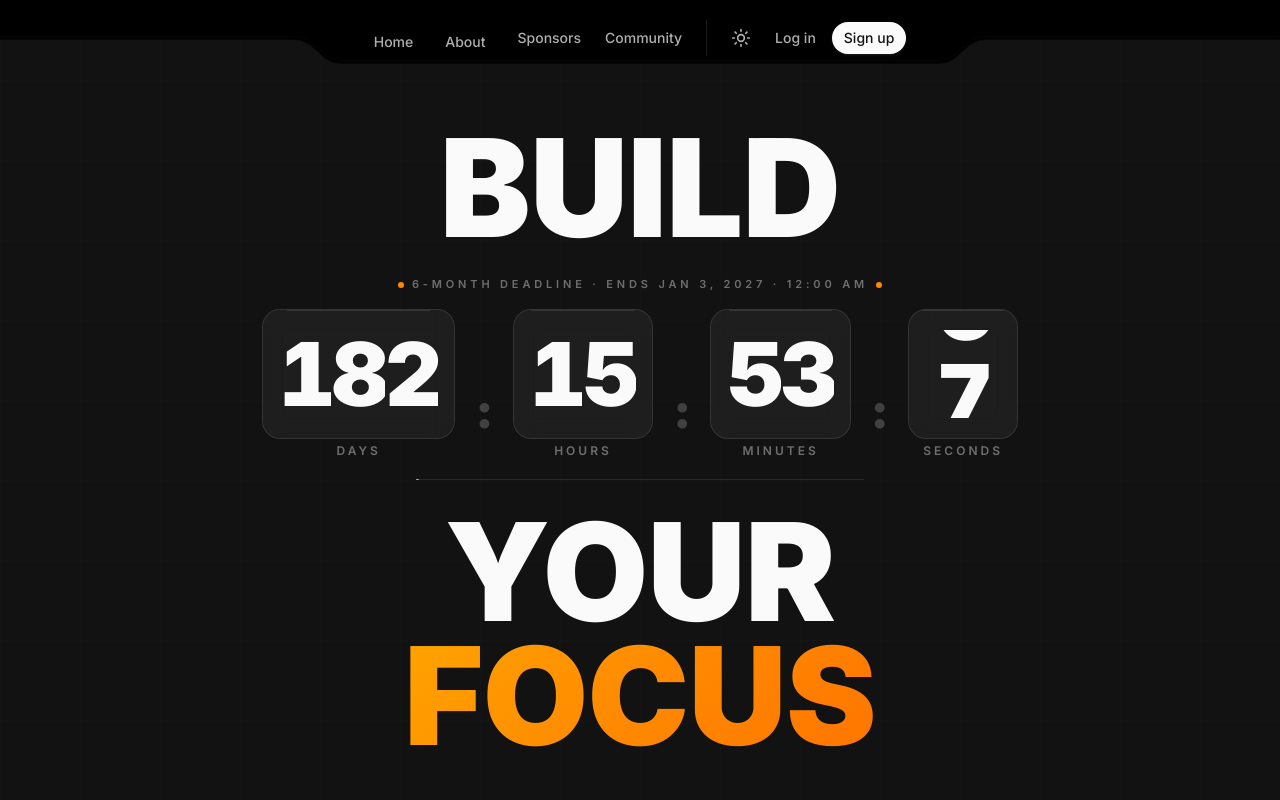
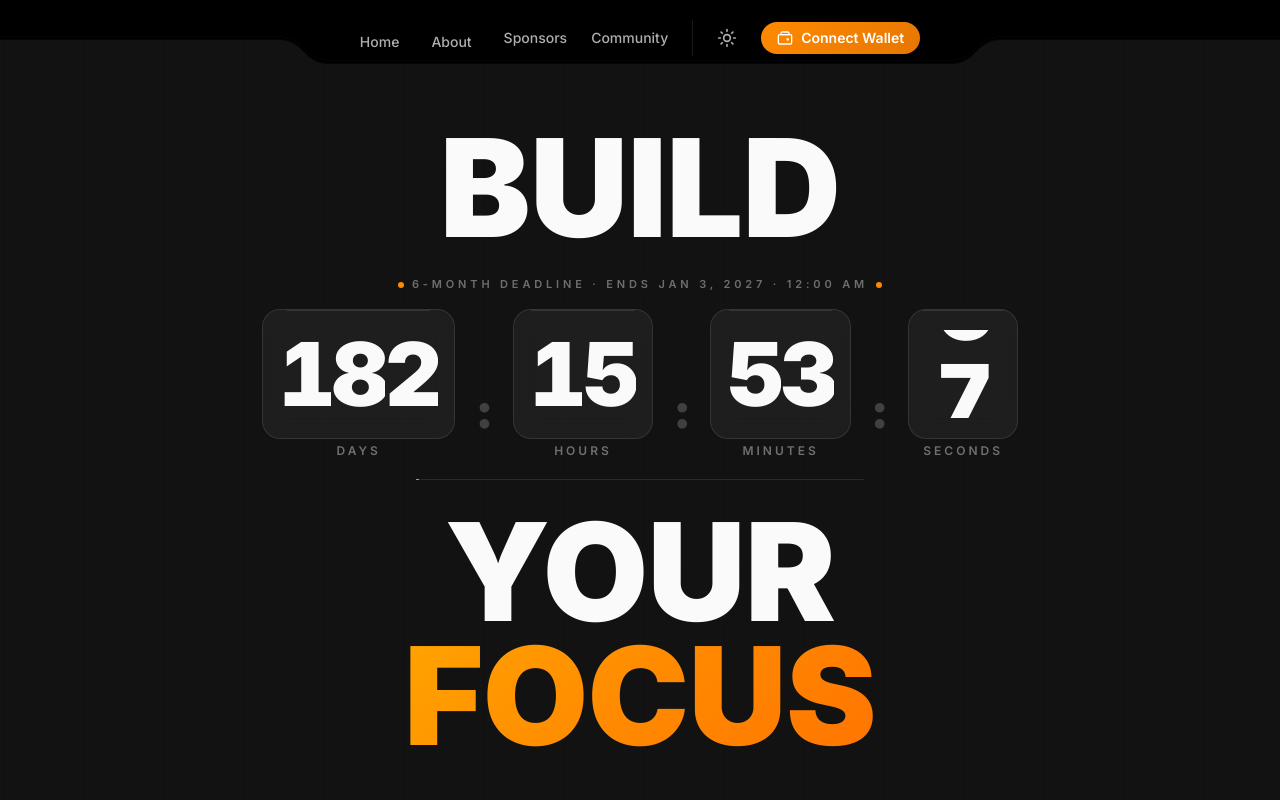
Before and after one commit to Souravsanyal1/timer-page, a Next.js app: page / in a window 1280 px wide. Shown: the top 800 px of the page. Built offline with nearby package versions, Linux system fonts and the light colour scheme.

Commit message:
feat: replace login/signup with Connect Wallet button in navbar

```diff
--- a/components/ui/notch-navbar.tsx
+++ b/components/ui/notch-navbar.tsx
@@ -123,12 +123,18 @@ export function NotchNavbar({ className, ...props }: React.HTMLAttributes<HTMLEl
 
                 <div className="flex gap-4 pl-4 border-l border-foreground/10 shrink-0 items-center">
                   <ThemeToggle />
-                  <Link href="/login" className="text-sm font-medium text-foreground/70 hover:text-foreground transition-colors whitespace-nowrap">
-                    Log in
-                  </Link>
-                  <Link href="/signup" className="px-3 py-1.5 text-sm font-medium text-background bg-foreground rounded-2xl hover:bg-foreground/90 transition-colors shadow-sm shadow-foreground/10 whitespace-nowrap">
-                    Sign up
-                  </Link>
+                  <button
+                    onClick={() => alert('Connect Wallet coming soon!')}
+                    className="flex items-center gap-2 px-4 py-1.5 text-sm font-semibold text-white rounded-2xl transition-all whitespace-nowrap shadow-md hover:shadow-lg active:scale-95"
+                    style={{ background: 'linear-gradient(135deg, #FF8A00, #e67600)' }}
+                  >
+                    <svg xmlns="http://www.w3.org/2000/svg" className="w-4 h-4" viewBox="0 0 24 24" fill="none" stroke="currentColor" strokeWidth="2" strokeLinecap="round" strokeLinejoin="round">
+                      <rect x="2" y="7" width="20" height="14" rx="2" ry="2"/>
+                      <path d="M16 3H8a2 2 0 0 0-2 2v2h12V5a2 2 0 0 0-2-2z"/>
+                      <circle cx="16" cy="14" r="1" fill="currentColor"/>
+                    </svg>
+                    Connect Wallet
+                  </button>
                 </div>
               </nav>
 
@@ -187,20 +193,18 @@ export function NotchNavbar({ className, ...props }: React.HTMLAttributes<HTMLEl
                ))}
                <div className="h-px bg-foreground/10 my-2" />
                <div className="flex flex-col gap-2">
-                 <Link
-                    href="/login"
-                    className="flex items-center gap-3 p-3 rounded-lg hover:bg-foreground/5 transition-colors font-medium text-foreground/90"
-                    onClick={() => setIsMobileMenuOpen(false)}
+                 <button
+                   onClick={() => { alert('Connect Wallet coming soon!'); setIsMobileMenuOpen(false); }}
+                   className="flex items-center justify-center gap-2 p-3 rounded-xl font-semibold text-white transition-all active:scale-95"
+                   style={{ background: 'linear-gradient(135deg, #FF8A00, #e67600)' }}
                  >
-                   Log in
-                 </Link>
-                 <Link
-                    href="/signup"
-                    className="flex items-center justify-center gap-2 p-3 rounded-lg bg-foreground text-background font-medium mt-2"
-                    onClick={() => setIsMobileMenuOpen(false)}
-                 >
-                   Sign up
-                 </Link>
+                   <svg xmlns="http://www.w3.org/2000/svg" className="w-4 h-4" viewBox="0 0 24 24" fill="none" stroke="currentColor" strokeWidth="2" strokeLinecap="round" strokeLinejoin="round">
+                     <rect x="2" y="7" width="20" height="14" rx="2" ry="2"/>
+                     <path d="M16 3H8a2 2 0 0 0-2 2v2h12V5a2 2 0 0 0-2-2z"/>
+                     <circle cx="16" cy="14" r="1" fill="currentColor"/>
+                   </svg>
+                   Connect Wallet
+                 </button>
                </div>
              </nav>
 
```
